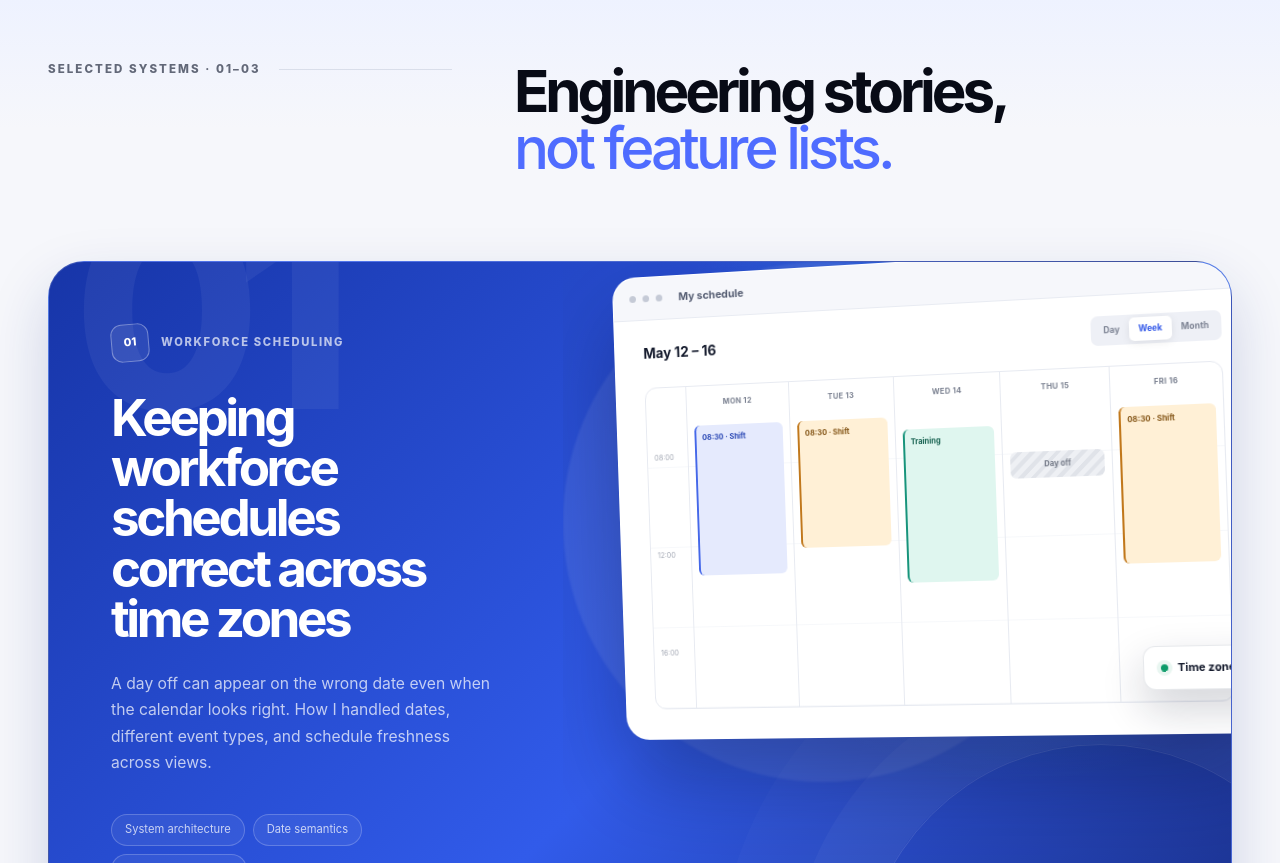
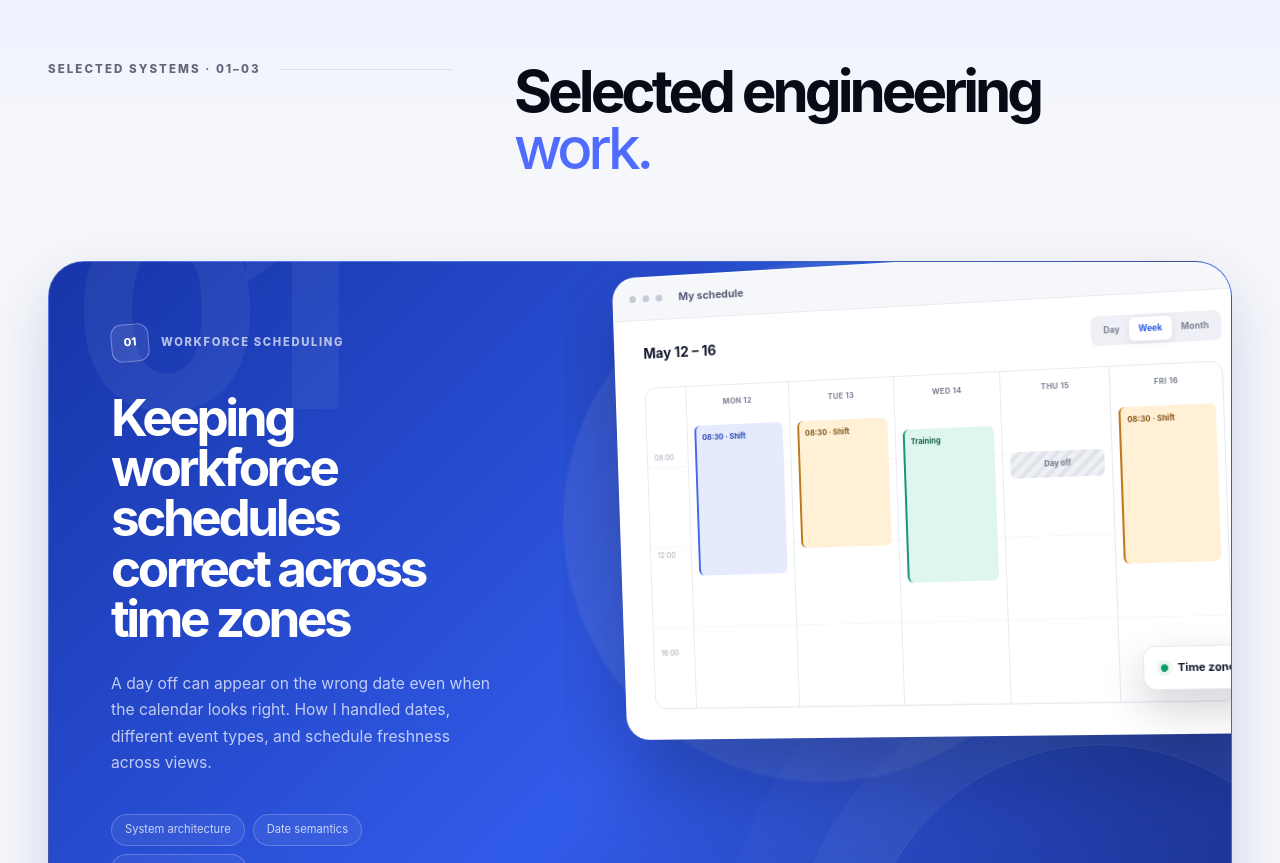
Before and after one commit to N-Mangla/neha-mangla-engineering, a Next.js app: page / in a window 1280 px wide. Shown: the part 1760-2623 px from the top of the page. Built offline with nearby package versions, Linux system fonts and the light colour scheme; no server answers.

Commit message:
Make engineering portfolio copy more concrete

```diff
--- a/app/page.tsx
+++ b/app/page.tsx
@@ -55,7 +55,7 @@ export default function Home() {
                 <span className="section-heading__line" aria-hidden="true" />
               </div>
               <h2 id="work-title">
-                Engineering stories, <span>not feature lists.</span>
+                Selected engineering <span>work.</span>
               </h2>
             </div>
 
```
